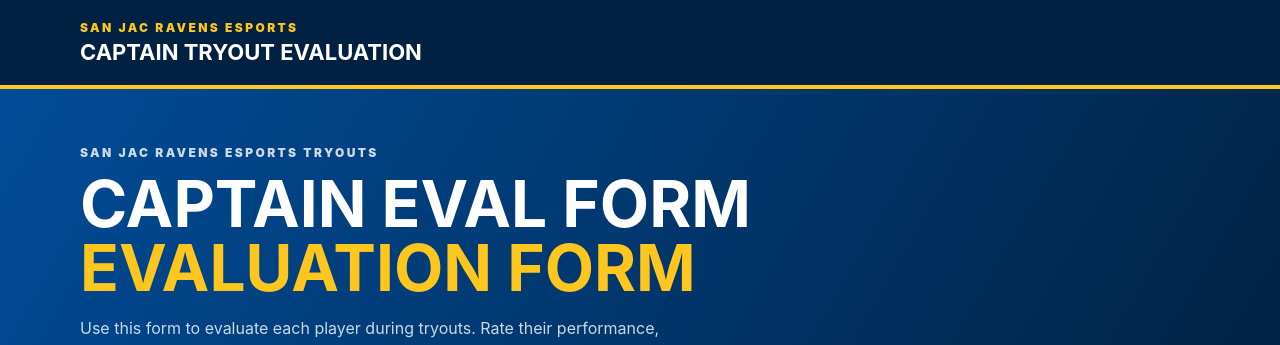
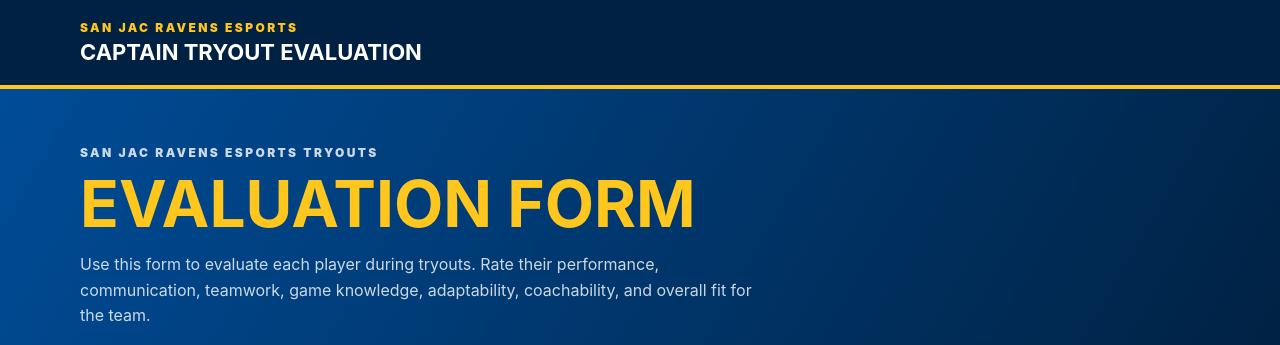
Before and after one commit to Prof-DJ-23/sanjac-ravens-esports-portal, a React (Vite) app in the folder tryout files/: page /#/ in a window 1280 px wide. Shown: the top 345 px of the page. Built offline with nearby package versions, Linux system fonts and the light colour scheme; no server answers.

Commit message:
Remove 'Captain Eval Form' heading

```diff
--- a/tryout files/src/pages/TryoutFormPage.jsx
+++ b/tryout files/src/pages/TryoutFormPage.jsx
@@ -224,7 +224,6 @@
           <p className="eyebrow">San Jac Ravens Esports Tryouts</p>
 
           <h2>
-            Captain Eval Form
             <span>Evaluation Form</span>
           </h2>
 
```
